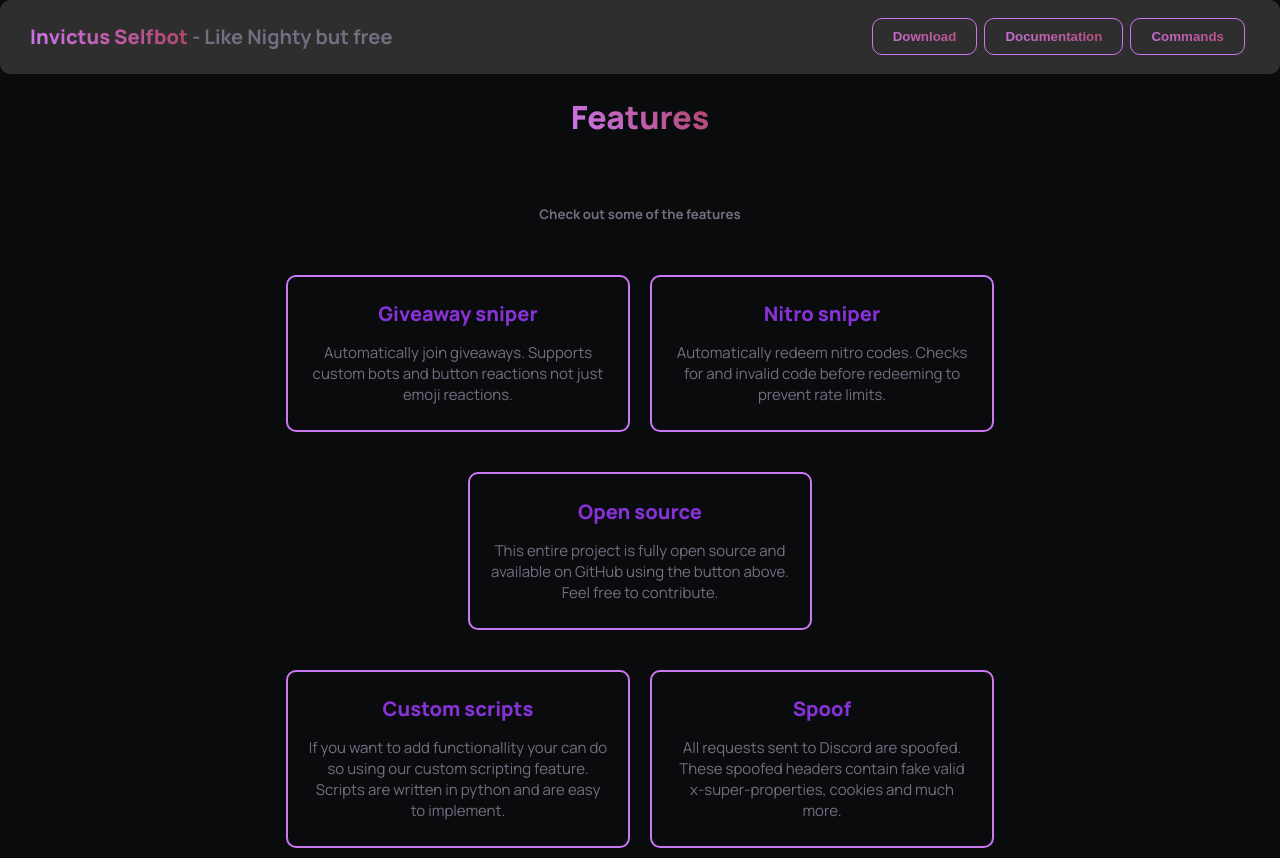
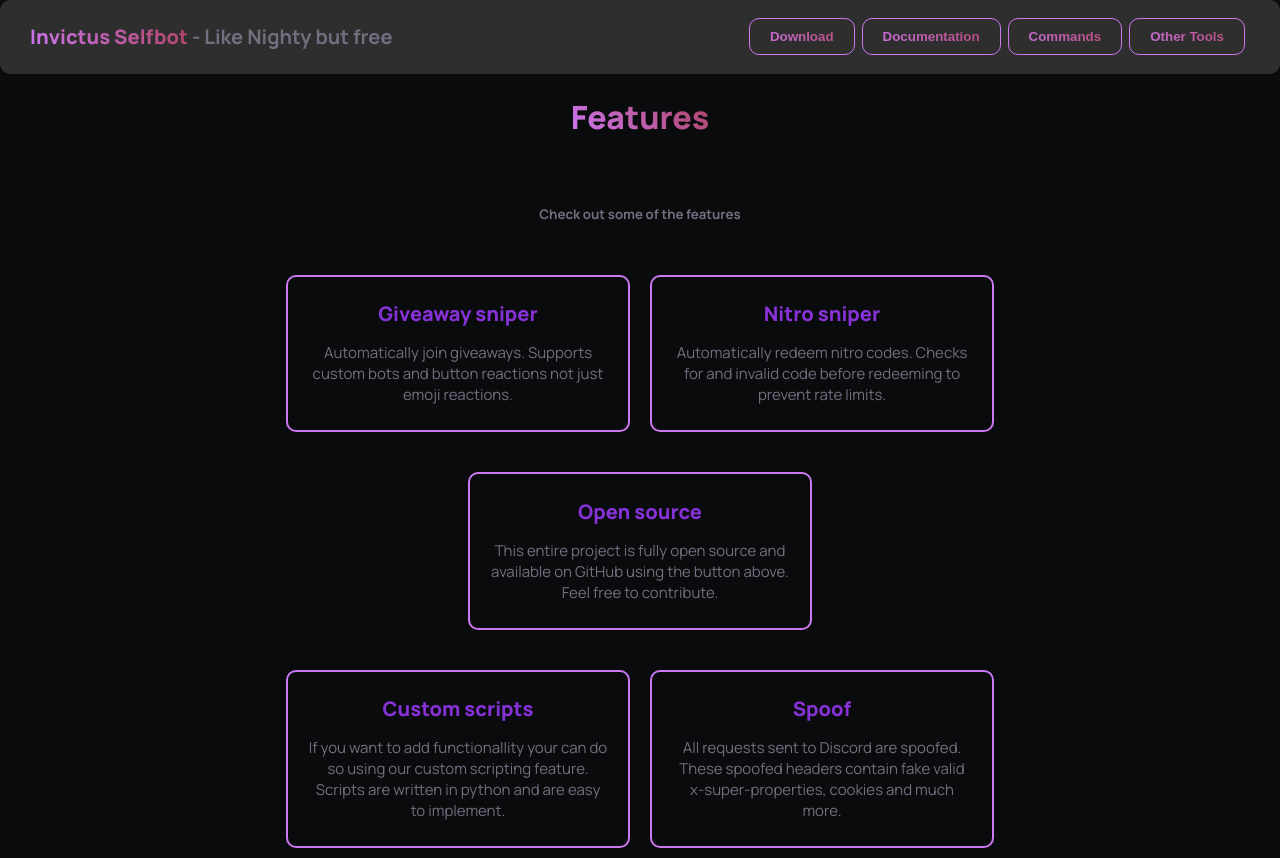
Before and after one commit to jwe0/Invictus-SB-home-page, a SvelteKit app: page / in a window 1280 px wide. Built offline with nearby package versions, Linux system fonts and the light colour scheme.

Commit message:
Updated top bar

```diff
--- a/src/routes/+page.svelte
+++ b/src/routes/+page.svelte
@@ -18,6 +18,7 @@
             <button class="nav_button" on:click={() => window.location.href = download}>Download</button>
             <button class="nav_button" on:click={() => window.location.href = '/documentation'}>Documentation</button>
             <button class="nav_button" on:click={() => window.location.href = '/commands'}>Commands</button>
+            <button class="nav_button" on:click={() => window.location.href = 'https://github.com/jwe0/Invictus-Tools'}>Other Tools</button>
         </div>
     </div>
 
```
